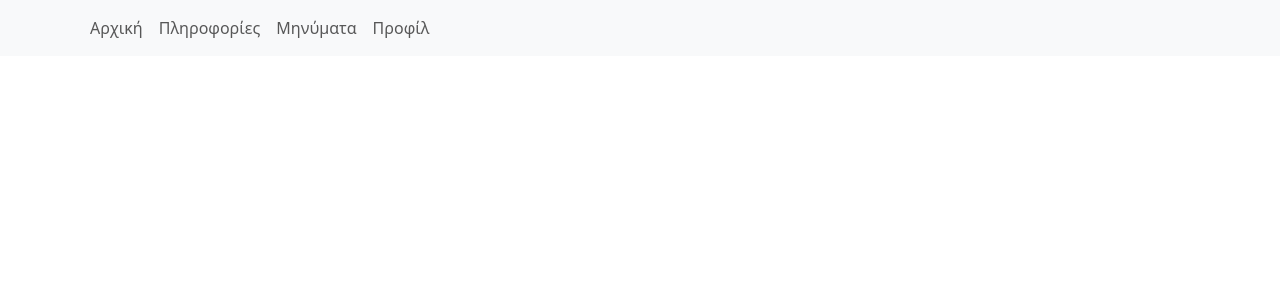
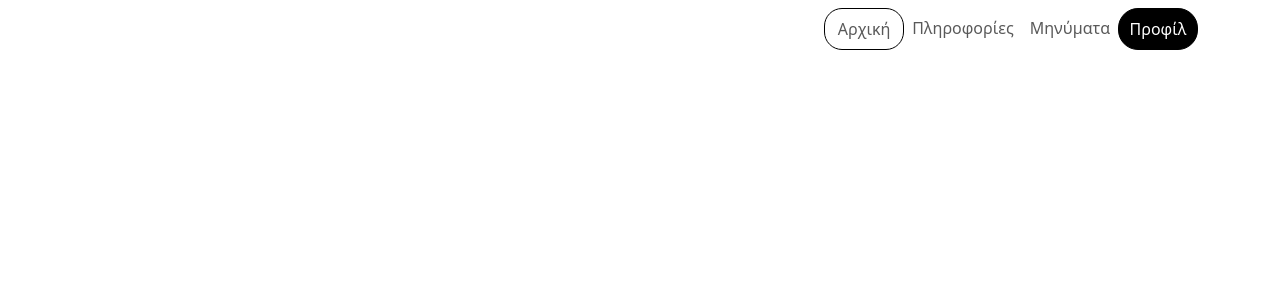
Before and after one commit to Spanosnick/Personal_monitor_React, a React (Create React App) app: page / in a window 1280 px wide. Shown: the top 300 px of the page. Built offline with nearby package versions, Linux system fonts and the light colour scheme.

Commit message:
navbar completed

```diff
--- a/src/components/navbar.js
+++ b/src/components/navbar.js
@@ -6,15 +6,15 @@ import NavDropdown from 'react-bootstrap/NavDropdown';
 
 function MainNavbar() {
     return (
-        <Navbar expand="lg" className="bg-body-tertiary">
+        <Navbar expand="lg" className="">
             <Container>
                 <Navbar.Toggle aria-controls="basic-navbar-nav" />
                 <Navbar.Collapse id="basic-navbar-nav">
-                    <Nav className="me-auto">
-                        <Nav.Link href="#home">Αρχική</Nav.Link>
+                    <Nav className="ms-auto">
+                        <Nav.Link id="startMenu" href="#home">Αρχική</Nav.Link>
                         <Nav.Link href="#infos">Πληροφορίες</Nav.Link>
                         <Nav.Link href="#message">Μηνύματα</Nav.Link>
-                        <Nav.Link href="#profile">Προφίλ</Nav.Link>
+                        <Nav.Link id="profileMenu" href="#profile">Προφίλ</Nav.Link>
                     </Nav>
                 </Navbar.Collapse>
             </Container>
--- a/src/index.css
+++ b/src/index.css
@@ -11,3 +11,17 @@ code {
   font-family: source-code-pro, Menlo, Monaco, Consolas, 'Courier New',
     monospace;
 }
+#startMenu{
+  min-width: 80px;
+  border-radius: 18px;
+  border: 1px solid black;
+}
+
+#profileMenu{
+  min-width: 80px;
+  background-color: black!important;
+  color: white!important;
+  border: 1px solid #000000;
+  border-radius: 20px;
+
+}
--- a/src/screens/homepage.js
+++ b/src/screens/homepage.js
@@ -5,7 +5,7 @@ import MainNavbar from '../components/navbar'
 function Homepage(){
     return(
         <div>
-        <MainNavbar></MainNavbar>
+        <MainNavbar/>
         </div>
     );
 }
```
